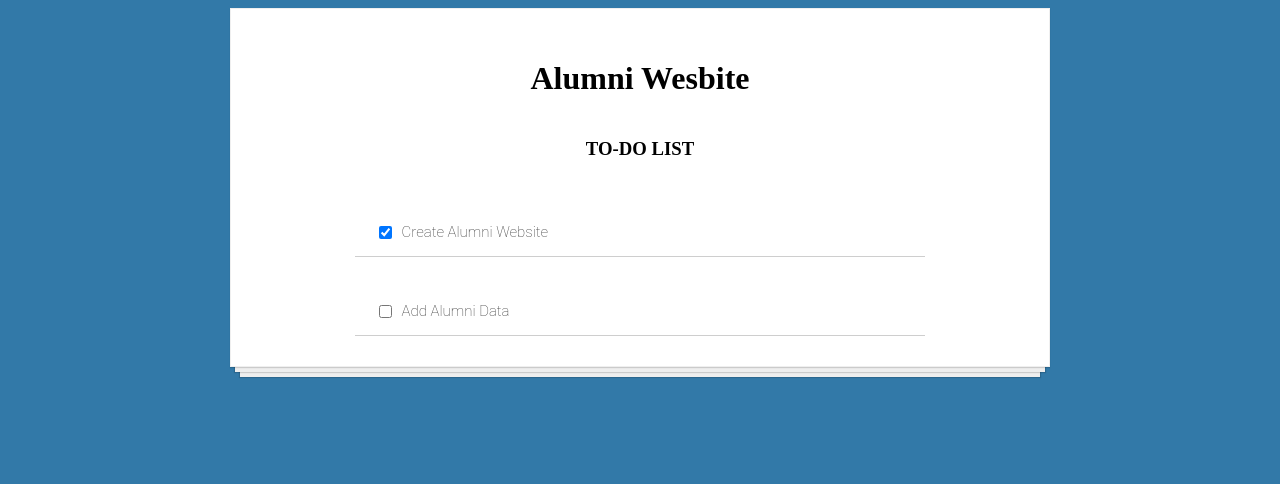
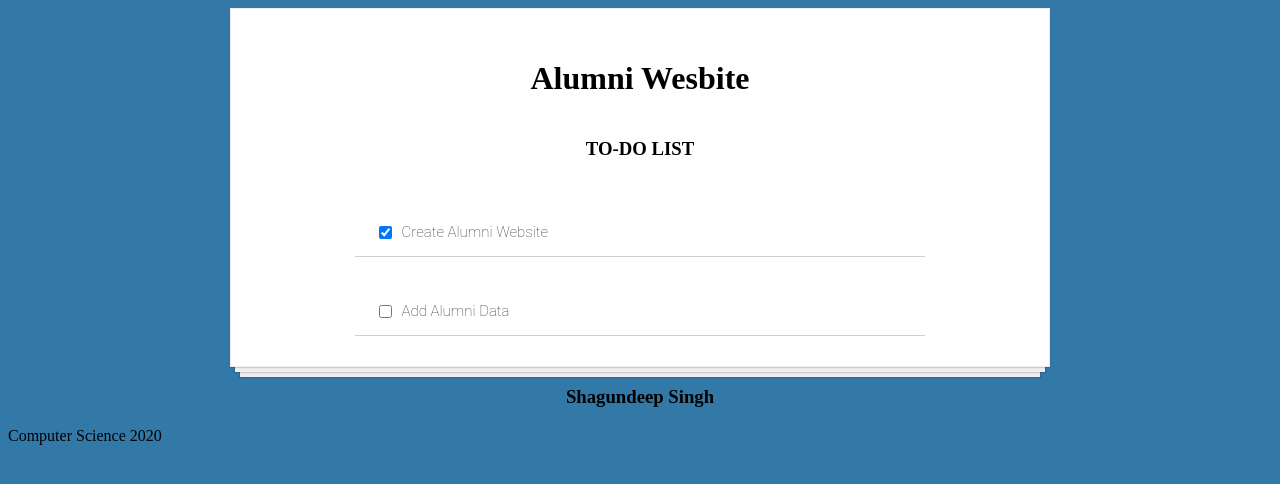
Before and after one commit to YJKD-2020/alumni-website, a React (Create React App) app: page / in a window 1280 px wide. Shown: the top 484 px of the page. Built offline with nearby package versions, Linux system fonts and the light colour scheme.

Commit message:
add alumni card

```diff
--- a/src/App.js
+++ b/src/App.js
@@ -29,11 +29,17 @@ class App extends React.Component {
         const todoItems = this.state.todos.map(item => <TodoItem key={item.id} item={item} handleChange={this.handleChange}/>)
 
         return (
+          <React.Fragment>
             <div className="todo-list">
                 <h1>Alumni Wesbite</h1>
                 <h3> TO-DO LIST</h3>
                 {todoItems}
             </div>
+            <div className="card">
+              <h3>Shagundeep Singh</h3>
+              <p>Computer Science 2020</p>
+            </div>
+            </React.Fragment>
         )
     }
 }
```
